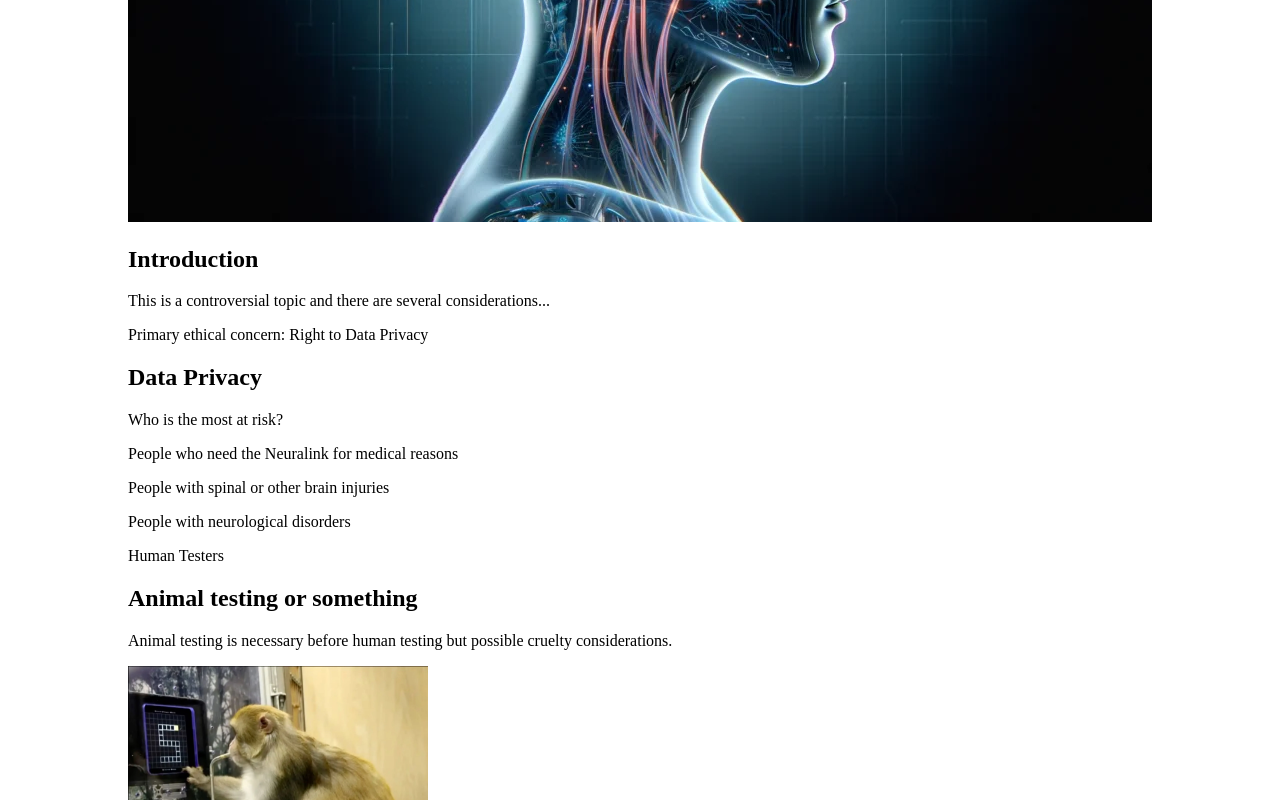
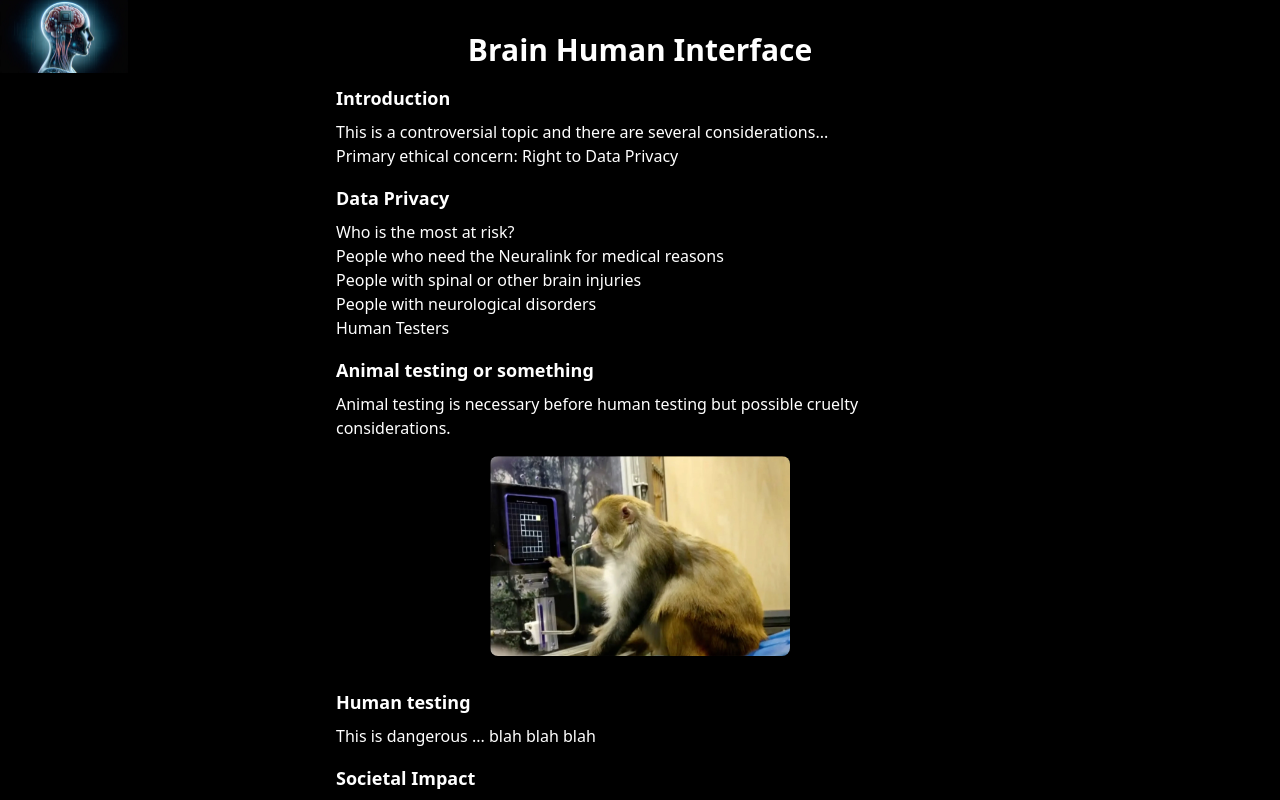
Before and after one commit to millerandrew1/ethics.github.io, a Next.js app: page / in a window 1280 px wide. Shown: the top 800 px of the page. Built offline with nearby package versions, Linux system fonts and the light colour scheme.

Commit message:
black background

```diff
--- a/app/globals.css
+++ b/app/globals.css
@@ -4,7 +4,7 @@
 
 :root {
   --foreground-rgb: 0, 0, 0;
-  --background-start-rgb: 214, 219, 220;
+  --background-start-rgb: 0, 0, 0;
   --background-end-rgb: 255, 255, 255;
 }
 
@@ -15,15 +15,16 @@
     --background-end-rgb: 0, 0, 0;
   }
 }
+img {
+  max-width: 100%;
+  max-height: 100%;
+  height: auto;
+}
+
 
 body {
   color: rgb(var(--foreground-rgb));
-  background: linear-gradient(
-      to bottom,
-      transparent,
-      rgb(var(--background-end-rgb))
-    )
-    rgb(var(--background-start-rgb));
+  background-color: rgb(var(--background-start-rgb));
 }
 
 @layer utilities {
--- a/app/layout.tsx
+++ b/app/layout.tsx
@@ -1,41 +1,15 @@
 // Layout.tsx
 import React from 'react';
+import "./globals.css";
 
 const Layout: React.FC<{ children: React.ReactNode }> = ({ children }) => {
   return (
-    <div className="min-h-screen bg-blue-100 flex flex-col">
+    <div className="min-h-screen bg-black text-white flex flex-col">
       {/* Content area */}
       <div className="flex-1">{children}</div>
 
-      {/* Footer */}
-      <footer className="bg-gray-800 text-white text-center py-4">
-      </footer>
     </div>
   );
 };
 
 export default Layout;
-
-/*import type { Metadata } from "next";
-import { Inter } from "next/font/google";
-import "./globals.css";
-
-const inter = Inter({ subsets: ["latin"] });
-
-export const metadata: Metadata = {
-  title: "Create Next App",
-  description: "Generated by create next app",
-};
-
-export default function RootLayout({
-  children,
-}: Readonly<{
-  children: React.ReactNode;
-}>) {
-  return (
-    <html lang="en">
-      <body className={inter.className}>{children}</body>
-    </html>
-  );
-}
-*/
--- a/app/page.tsx
+++ b/app/page.tsx
@@ -5,20 +5,20 @@ const Article: React.FC = () => {
     <div style={{
       display: 'flex',
       justifyContent: 'center',
-      alignItems: 'center',
+      alignItems: 'flex-start', // Align items to the top
       height: '100vh'
   }}>
-    <div className="font-sans max-w-2xl mx-auto bg-blue-100 p-8 rounded-lg">
-      <h1 className="text-center text-gray-800 text-2xl mb-4">Brain Human Interface</h1>
-      <img src="brain_logo.jpg" alt="logo" className="absolute top-0 left-0 w-8 h-8" />
+    <div className="font-sans max-w-2xl mx-auto bg-black-100 p-8 rounded-lg">
+    <img src="brain_logo.jpg" alt="logo" className="absolute top-0 left-0 w-32 h-18" />
+      <h1 className="text-center text-white font-bold text-3xl mb-4">Brain Human Interface</h1>
 
       <section className="mb-4">
-        <h2 className="text-gray-600 text-lg mb-2">Introduction</h2>
+        <h2 className="text-white-600 font-bold text-lg mb-2">Introduction</h2>
         <p>This is a controversial topic and there are several considerations...</p>
         <p> Primary ethical concern: Right to Data Privacy</p>
       </section>
       <section className="mb-4">
-        <h2 className="text-gray-600 text-lg mb-2">Data Privacy</h2>
+        <h2 className="text-white-600 font-bold text-lg mb-2">Data Privacy</h2>
         <p>Who is the most at risk? </p>
         <p>People who need the Neuralink for medical reasons</p>
         <p>People with spinal or other brain injuries</p>
@@ -26,25 +26,25 @@ const Article: React.FC = () => {
         <p>Human Testers</p>
       </section>
       <section className="mb-4">
-        <h2 className="text-gray-600 text-lg mb-2">Animal testing or something</h2>
+        <h2 className="text-white-600 font-bold text-lg mb-2">Animal testing or something</h2>
         <p>Animal testing is necessary before human testing but possible cruelty considerations.</p>
       </section>
       <img src="monkey.jpg" alt="Brain Human Interface" className="mx-auto mb-8 rounded-lg" style={{ width: '300px', height: 'auto' }}/>
       <section className="mb-4">
-        <h2 className="text-gray-600 text-lg mb-2">Human testing</h2>
+        <h2 className="text-white-600 font-bold text-lg mb-2">Human testing</h2>
         <p>This is dangerous ... blah blah blah</p>
       </section>
       <section>
-        <h2 className="text-gray-600 text-lg mb-2">Societal Impact</h2>
+        <h2 className="text-white-600 font-bold text-lg mb-2">Societal Impact</h2>
         <p>How will this affect society? What does this mean for our future?</p>
       </section>
       <section>
-        <h2 className="text-gray-600 text-lg mb-2">Benefits</h2>
+        <h2 className="text-white-600 font-bold text-lg mb-2">Benefits</h2>
         <p>Despite the danger involved, this technology could provide a lot of good outcomes on society</p>
         <p> People with spinal injuries and other medical uses</p>
       </section>
       <section>
-        <h2 className="text-gray-600 text-lg mb-2">Conclusion</h2>
+        <h2 className="text-white-600 font-bold text-lg mb-2">Conclusion</h2>
         <p>In conclusion, ...</p>
       </section>
     </div>
```
